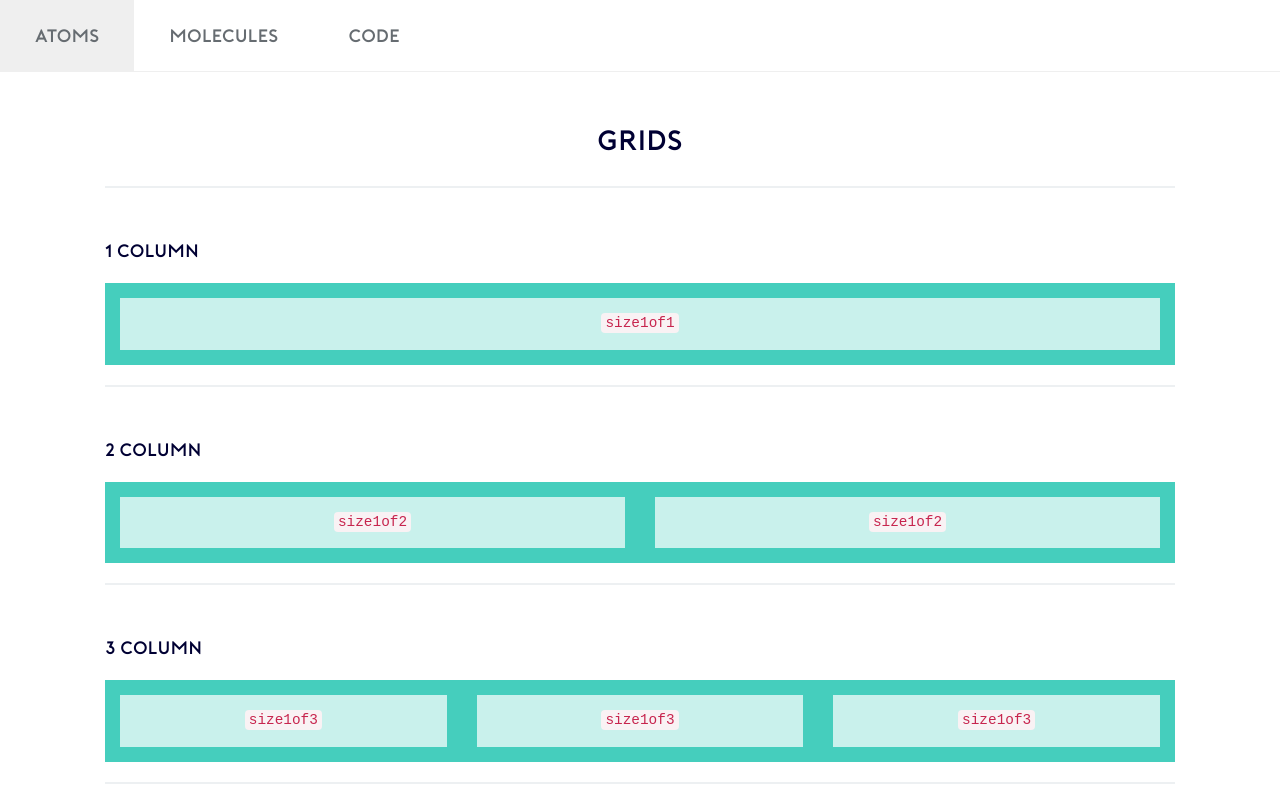
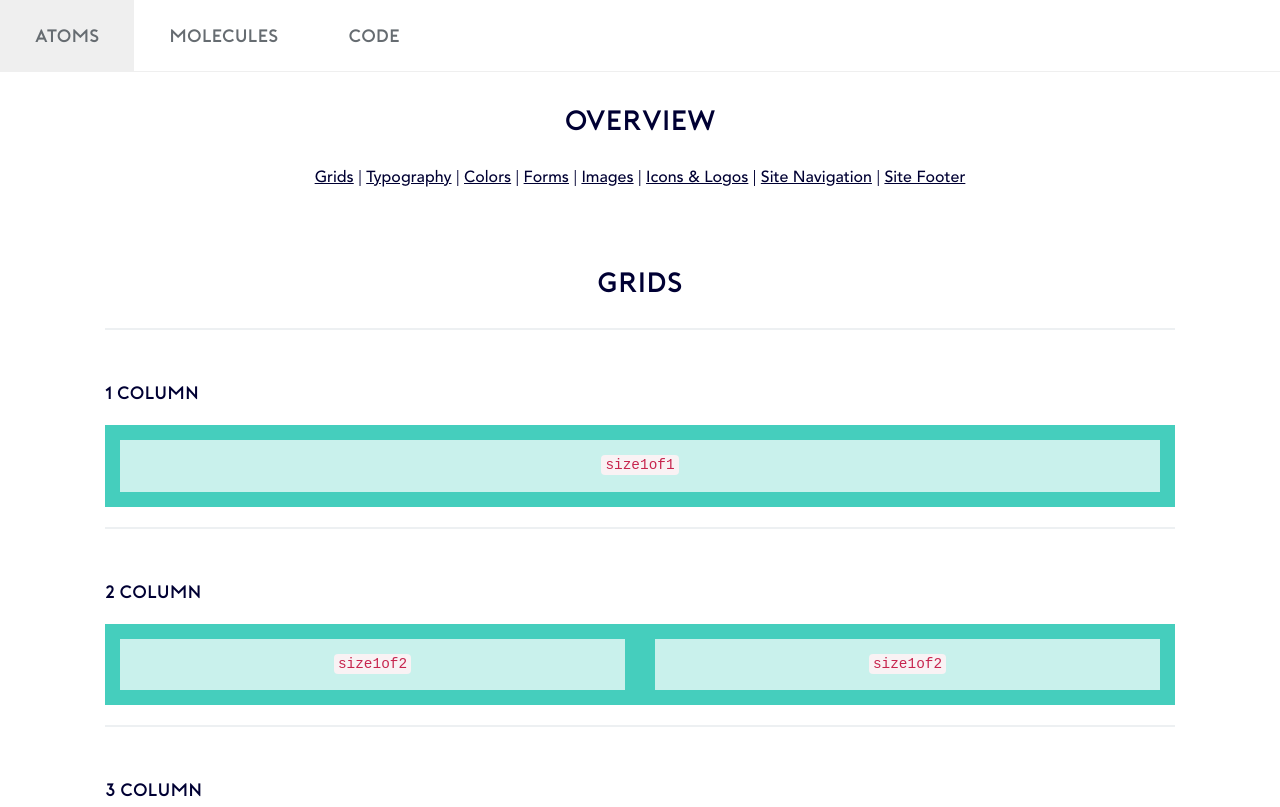
Before and after one commit to ideo/colab-styleguide, a website: page index.html in a window 1280 px wide. Shown: the top 807 px of the page. Drawn offline with Linux system fonts and the light colour scheme.

Commit message:
add links

```diff
--- a/index.html
+++ b/index.html
@@ -26,6 +26,25 @@
       <li><a href="code.html" class="main-nav-link">Code</a></li>
     </ul>
   </div>
+
+  <div class="container">
+    <div class="line">
+      <h1 class="u-align--center">Overview</h1>
+      <div class="u-align--center">
+        <a href="#grids" class="strong">Grids</a> |
+        <a href="#typography" class="strong">Typography</a> |
+        <a href="#colors" class="strong">Colors</a> |
+        <a href="#forms" class="strong">Forms</a> |
+        <a href="#images" class="strong">Images</a> |
+        <a href="#icons-logos" class="strong">Icons & Logos</a> |
+        <a href="#site-nav" class="strong">Site Navigation</a> |
+        <a href="#site-footer" class="strong">Site Footer</a>
+      </div>
+    </div>
+    <br>
+    <br>
+    <br>
+  </div>
   <!-- /Not part of the styleguide -->
 
 
@@ -34,7 +53,7 @@
   <!-- GRIDS -->
   <div class="container">
     <div class="line">
-      <h1 class="u-align--center">Grids</h1>
+      <h1 id="grids" class="u-align--center">Grids</h1>
 
       <hr>
       <h4>1 Column</h4>
@@ -189,7 +208,7 @@
   <!-- TYPOGRAPHY -->
   <div class="container">
     <div class="line">
-      <h1 class="u-align--center">Typography</h1>
+      <h1 id="typography" class="u-align--center">Typography</h1>
 
       <hr>
       <div class="line border--bottom">
@@ -312,7 +331,7 @@
   <!-- COLORS -->
   <div class="container">
     <div class="line">
-      <h1 class="u-align--center">Colors</h1>
+      <h1 id="colors" class="u-align--center">Colors</h1>
 
       <hr>
       <h4>Brand Colors</h4>
@@ -379,7 +398,7 @@
   <!-- FORMS -->
   <div class="container">
     <div class="line">
-      <h1 class="u-align--center">Forms</h1>
+      <h1 id="forms" class="u-align--center">Forms</h1>
 
       <hr>
       <h4>Code: Buttons</h4>
@@ -491,7 +510,7 @@
   <!-- IMAGES -->
   <div class="container">
     <div class="line">
-      <h1 class="u-align--center">Images</h1>
+      <h1 id="images" class="u-align--center">Images</h1>
 
       <hr>
       <h4>Code: Avatar Images</h4>
@@ -550,7 +569,7 @@
   <!-- ICONS & LOGO -->
   <div class="container">
     <div class="line">
-      <h1 class="u-align--center">Logos & Icons</h1>
+      <h1 id="icons-logos" class="u-align--center">Icons & Logos</h1>
 
       <hr>
       <h4>Code: Large Logos</h4>
@@ -637,7 +656,7 @@
   <!-- SITE NAVIGATION -->
   <div class="container">
     <div class="line">
-      <h1 class="u-align--center">Site Navigation</h1>
+      <h1 id="site-nav" class="u-align--center">Site Navigation</h1>
 
       <hr>
       <h4>Code: Site Navigation</h4>
@@ -686,7 +705,7 @@
   <!-- SITE FOOTER -->
   <div class="container">
     <div class="line">
-      <h1 class="u-align--center">Site Footer</h1>
+      <h1 id="site-footer" class="u-align--center">Site Footer</h1>
 
       <hr>
       <h4>Code: Site Footer</h4>
--- a/public/app-specific.css
+++ b/public/app-specific.css
@@ -3,8 +3,8 @@
 /* They are specific to the actual styleguide app */
 /*  */
 
-html, body {
-  padding-top: 60px;
+body {
+  margin-top: 100px;
 }
 
 hr {
--- a/public/grid.css
+++ b/public/grid.css
@@ -10,7 +10,6 @@
   content: "";
   display: table;
 }
-
 
 .line {
   zoom: 1
```
